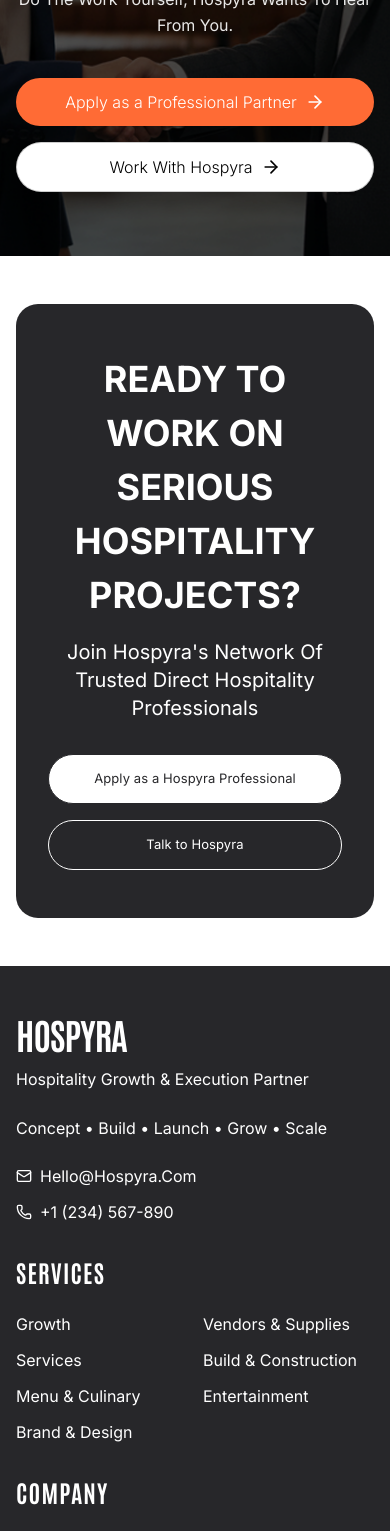
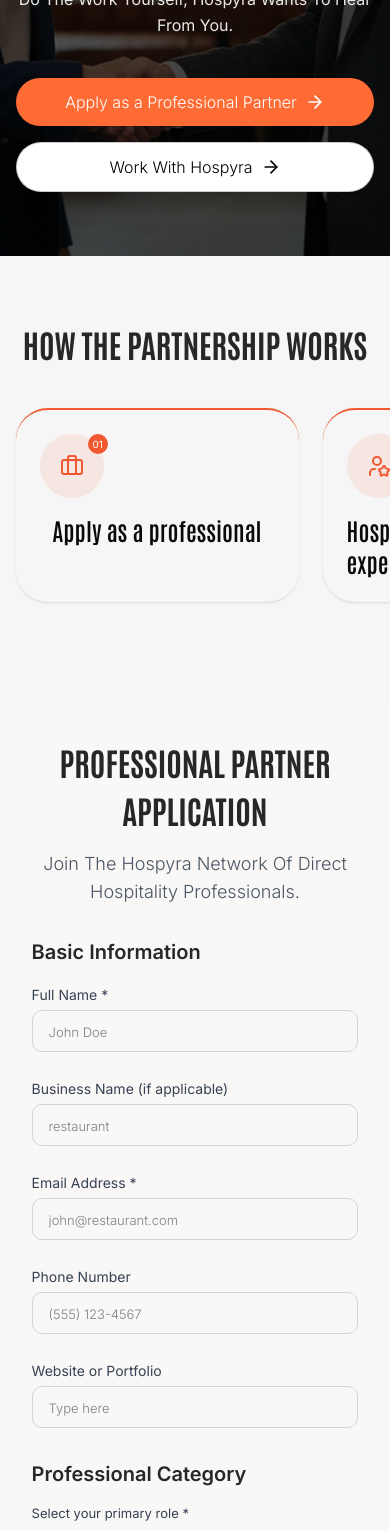
Before and after one commit to MHaseebKhalid/hospyra_web, a Next.js app: page /partner in a window 390 px wide. Shown: the part 432-1963 px from the top of the page. Built offline with nearby package versions, Linux system fonts and the light colour scheme.

Commit message:
feat: enhance PartnerPage with TitleCard and TopBorderCard components; add ProfessionalPartnerApplyForm

```diff
--- a/app/partner/page.tsx
+++ b/app/partner/page.tsx
@@ -1,6 +1,10 @@
 import type { Metadata } from "next";
 import PartnerBanner from '@/components/banners/PartnerBanner'
 import UnstoppableCard from '@/components/cards/UnstoppableCard'
+import TitleCard from "@/components/cards/TitleCard";
+import TopBorderCard from "@/components/cards/TopBorderCard";
+import { Briefcase, HeartHandshake, Rocket, UserStar, Workflow } from "lucide-react";
+import ProfessionalPartnerApplyForm from "@/components/forms/ProfessionalPartnerApplyForm";
 
 export const metadata: Metadata = {
   title: "Partner - Hospyra",
@@ -12,6 +16,17 @@ const PartnerPage = () => {
   return (
     <>
       <PartnerBanner />
+      <div className="bg-[#F6F6F6] py-16">
+        <TitleCard title="HOW THE PARTNERSHIP WORKS" orangeLabel="" className="px-[4%]" />
+        <div className="flex gap-6 px-[4%] hide-scrollbar py-10 overflow-x-auto">
+          <TopBorderCard className="w-70.75" title={"Apply as a professional"} icon={<Briefcase className="h-6 w-6 text-[#F05830]" />} count="01" />
+          <TopBorderCard className="w-70.75" title={"Hospyra reviews and vets experience"} icon={<UserStar className="h-6 w-6 text-[#F05830]" />} count="02" />
+          <TopBorderCard className="w-70.75" title={"You’re approved as a direct partner"} icon={<HeartHandshake className="h-6 w-6 text-[#F05830]" />} count="03" />
+          <TopBorderCard className="w-70.75" title={"You’re matched to relevant projects"} icon={<Workflow className="h-6 w-6 text-[#F05830]" />} count="04" />
+          <TopBorderCard className="w-70.75" title={"You grow with the Hospyra ecosystem"} icon={<Rocket className="h-6 w-6 text-[#F05830]" />} count="05" />
+        </div>
+      </div>
+      <ProfessionalPartnerApplyForm/>
       <UnstoppableCard
         heading="READY TO WORK ON SERIOUS HOSPITALITY PROJECTS?"
         description="Join Hospyra's Network Of Trusted Direct Hospitality Professionals"
--- a/components/cards/UnstoppableCard.tsx
+++ b/components/cards/UnstoppableCard.tsx
@@ -36,17 +36,15 @@ const UnstoppableCard: React.FC<UnstoppableCardProps> = ({
   return (
     <div className='bg-white py-12 px-[4%]'>
       <div
-        className='text-center px-8 py-12 md:py-20 rounded-3xl'
+        className='text-center px-6 md:px-8 py-12 md:py-20 rounded-3xl'
         style={{ backgroundColor, color: textColor }}
       >
-        <div className='space-y-2'>
-            <p
-              className='text-[76px] max-[1200px]:text-[60px] max-[1000px]:text-[48px] max-md:text-[36px] font-bold uppercase mx-auto'
-              style={headingMaxWidth ? { maxWidth: headingMaxWidth } : {}}
-            >
-              {heading}
-            </p>
-        </div>
+        <p
+          className='text-[76px] max-[1200px]:text-[60px] max-[1000px]:text-[48px] max-md:text-[32px] font-bold uppercase mx-auto'
+          style={headingMaxWidth ? { maxWidth: headingMaxWidth } : {}}
+        >
+          {heading}
+        </p>
         <p className='text-xl mt-4' style={{ color: textColor === 'white' ? textColor : '#27272A' }}>
           {description}
         </p>
--- /dev/null
+++ b/components/forms/ProfessionalPartnerApplyForm.tsx
@@ -0,0 +1,202 @@
+'use client'
+
+import React, { useState } from 'react'
+import GlobalInput from '@/components/inputs/GlobalInput'
+import GlobalTextarea from '@/components/inputs/GlobalTextarea'
+import GlobalButton from '@/components/buttons/GlobalButton'
+import TitleCard from '@/components/cards/TitleCard'
+import {
+  Select,
+  SelectContent,
+  SelectItem,
+  SelectTrigger,
+  SelectValue,
+} from '@/components/ui/select'
+import { ArrowRight } from 'lucide-react'
+
+const ProfessionalPartnerApplyForm = () => {
+  const [formData, setFormData] = useState({
+    fullName: '',
+    businessName: '',
+    email: '',
+    phone: '',
+    website: '',
+    primaryRole: '',
+    yearsOfExperience: '',
+    projectTypes: '',
+    marketsServed: '',
+    additionalNotes: '',
+    confirmation: false,
+  })
+
+  const handleInputChange = (field: string) => (e: React.ChangeEvent<HTMLInputElement | HTMLTextAreaElement>) => {
+    setFormData(prev => ({
+      ...prev,
+      [field]: e.target.value,
+    }))
+  }
+
+  const handleCheckboxChange = (e: React.ChangeEvent<HTMLInputElement>) => {
+    setFormData(prev => ({
+      ...prev,
+      confirmation: e.target.checked,
+    }))
+  }
+
+  const handleSubmit = (e: React.FormEvent) => {
+    e.preventDefault()
+    console.log('Form submitted:', formData)
+  }
+
+  const professionalRoles = [
+    'Architect',
+    'Interior Designer',
+    'Construction Manager',
+    'Project Manager',
+    'Chef Consultant',
+    'Marketing Specialist',
+    'Financial Advisor',
+    'Legal Advisor',
+    'Technology Consultant',
+    'Other',
+  ]
+
+  return (
+    <div className="px-[4%] py-8 md:py-12 bg-[#F9F8F6] mb-10">
+      <TitleCard
+        title="PROFESSIONAL PARTNER APPLICATION"
+        orangeLabel=""
+        className="mb-4"
+      />
+      <p className="text-lg max-w-md mx-auto text-[#4A5565] font-light mb-8 text-center">
+        Join The Hospyra Network Of Direct Hospitality Professionals.
+      </p>
+
+      <form onSubmit={handleSubmit} className="space-y-8 px-4 md:px-0">
+        <div className="space-y-6">
+          <h3 className="text-xl font-semibold text-[#27272A] mb-4">Basic Information</h3>
+          <div className="grid grid-cols-1 md:grid-cols-2 gap-6">
+            <GlobalInput
+              title="Full Name *"
+              placeholder="John Doe"
+              value={formData.fullName}
+              onChange={handleInputChange('fullName')}
+            />
+            <GlobalInput
+              title="Business Name (if applicable)"
+              placeholder="restaurant"
+              value={formData.businessName}
+              onChange={handleInputChange('businessName')}
+            />
+          </div>
+          <div className="grid grid-cols-1 md:grid-cols-2 gap-6">
+            <GlobalInput
+              title="Email Address *"
+              type="email"
+              placeholder="john@restaurant.com"
+              value={formData.email}
+              onChange={handleInputChange('email')}
+            />
+            <GlobalInput
+              title="Phone Number"
+              type="tel"
+              placeholder="(555) 123-4567"
+              value={formData.phone}
+              onChange={handleInputChange('phone')}
+            />
+          </div>
+          <GlobalInput
+            title="Website or Portfolio"
+            placeholder="Type here"
+            value={formData.website}
+            onChange={handleInputChange('website')}
+          />
+        </div>
+
+        <div className="space-y-6">
+          <h3 className="text-xl font-semibold text-[#27272A] mb-4">Professional Category</h3>
+          <div>
+            <label className="text-[13px] mb-2 block" style={{ color: '#364153', fontWeight: '400' }}>
+              Select your primary role *
+            </label>
+            <Select value={formData.primaryRole} onValueChange={(value) => setFormData(prev => ({ ...prev, primaryRole: value }))}>
+              <SelectTrigger className="w-full h-11.5! border-[#D1D5DC] rounded-[10px] text-[14px]">
+                <SelectValue placeholder="Select a category" />
+              </SelectTrigger>
+              <SelectContent>
+                {professionalRoles.map((role) => (
+                  <SelectItem key={role} value={role}>
+                    {role}
+                  </SelectItem>
+                ))}
+              </SelectContent>
+            </Select>
+          </div>
+        </div>
+
+        <div className="space-y-6">
+          <h3 className="text-xl font-semibold text-[#27272A] mb-4">Professional Experience</h3>
+          <GlobalInput
+            title="Years of experience *"
+            placeholder="e.g., 5 years"
+            value={formData.yearsOfExperience}
+            onChange={handleInputChange('yearsOfExperience')}
+          />
+          <GlobalTextarea
+            title="Hospitality Project Types *"
+            placeholder="Describe the types of hospitality projects you've worked on..."
+            value={formData.projectTypes}
+            onChange={handleInputChange('projectTypes')}
+            rows={4}
+            height="120px"
+          />
+          <GlobalTextarea
+            title="Markets Served *"
+            placeholder="e.g., New York, Los Angeles, Chicago..."
+            value={formData.marketsServed}
+            onChange={handleInputChange('marketsServed')}
+            rows={4}
+            height="120px"
+          />
+        </div>
+
+        <div className="space-y-6">
+          <h3 className="text-xl font-semibold text-[#27272A] mb-4">Additional Notes</h3>
+          <GlobalTextarea
+            title="Tell us more about your experience and expertise..."
+            placeholder=""
+            value={formData.additionalNotes}
+            onChange={handleInputChange('additionalNotes')}
+            rows={4}
+            height="120px"
+          />
+        </div>
+
+        <div className="flex items-start gap-3">
+          <input
+            type="checkbox"
+            id="confirmation"
+            checked={formData.confirmation}
+            onChange={handleCheckboxChange}
+            className="w-4 h-4 border-[#D1D5DC] rounded accent-[#F05830]"
+          />
+          <label htmlFor="confirmation" className="text-[13px] text-[#27272A] cursor-pointer">
+            I confirm I am a direct professional and not a staffing agency, broker, or middle party. *
+          </label>
+        </div>
+
+        <GlobalButton
+          title="Apply to Become a Hospyra Partner"
+          bgColor="#F05830"
+          color="white"
+          icon={<ArrowRight className="w-5 h-5" />}
+          onClick={handleSubmit}
+          className="w-full py-4 mt-6"
+          height="50px"
+        />
+      </form>
+    </div>
+  )
+}
+
+export default ProfessionalPartnerApplyForm
--- a/components/inputs/GlobalInput.tsx
+++ b/components/inputs/GlobalInput.tsx
@@ -94,7 +94,7 @@ const GlobalInput = ({
 
   return (
     <div className={`w-full ${className}`} >
-      <label style={{ color: labelColor, fontWeight: labelFont }} className="text-[13px] mb-2">
+      <label style={{ color: labelColor, fontWeight: labelFont }} className="text-[14px]">
         {title}
       </label>
       <input
@@ -109,7 +109,7 @@ const GlobalInput = ({
         onChange={handleInputChange}
         min={type === "number" ? 0 : undefined}
         style={{ height: height, width: width, backgroundColor: bgColor, borderRadius: borderRadius }}
-        className={`globalinput-placeholder placeholder:text-[13px] text-[14px] text-black autofill:text-[#A6A6A6] placeholder:text-[#0A0A0A80] border focus:outline-none block placeholder:font-light border-[#D1D5DC] px-4 ${inputClassName}`}
+        className={`globalinput-placeholder placeholder:text-[13px] mt-1 text-[14px] text-black autofill:text-[#A6A6A6] placeholder:text-[#0A0A0A80] border focus:outline-none block placeholder:font-light border-[#D1D5DC] px-4 ${inputClassName}`}
       />
       {(error || localError) && (
         <div className={`${error || localError ? "mb-1" : ""}`}>
--- a/components/inputs/GlobalTextarea.tsx
+++ b/components/inputs/GlobalTextarea.tsx
@@ -49,7 +49,7 @@ const GlobalTextarea = ({
 
   return (
     <div className={`w-full ${className}`} >
-      <label style={{ color: labelColor, fontWeight: labelFont }} className="text-[13px] mb-2">
+      <label style={{ color: labelColor, fontWeight: labelFont }} className="text-[14px]">
         {title}
       </label>
       <textarea
@@ -64,7 +64,7 @@ const GlobalTextarea = ({
         rows={rows}
         required={required}
         style={{ width: width, height: height, backgroundColor: bgColor, borderRadius: borderRadius }}
-        className={`globalinput-placeholder placeholder:text-[13px] text-[14px] text-black autofill:text-[#A6A6A6] placeholder:text-[#0A0A0A80] border focus:outline-none block placeholder:font-light border-[#D1D5DC] px-4 py-3 resize-none ${inputClassName}`}
+        className={`globalinput-placeholder placeholder:text-[13px] mt-1 text-[14px] text-black autofill:text-[#A6A6A6] placeholder:text-[#0A0A0A80] border focus:outline-none block placeholder:font-light border-[#D1D5DC] px-4 py-3 resize-none ${inputClassName}`}
       />
       {error && (
         <div className={`${error ? "mb-1" : ""}`}>
```
